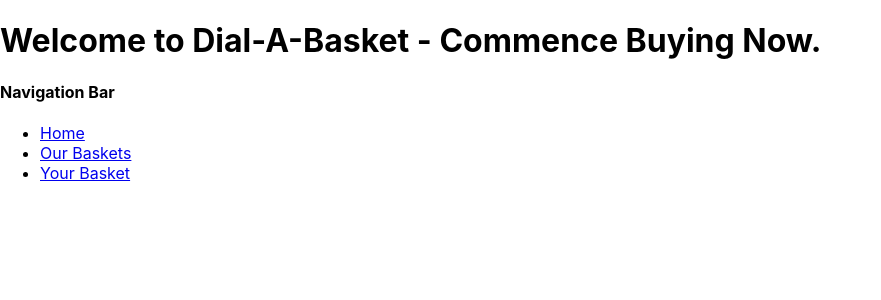
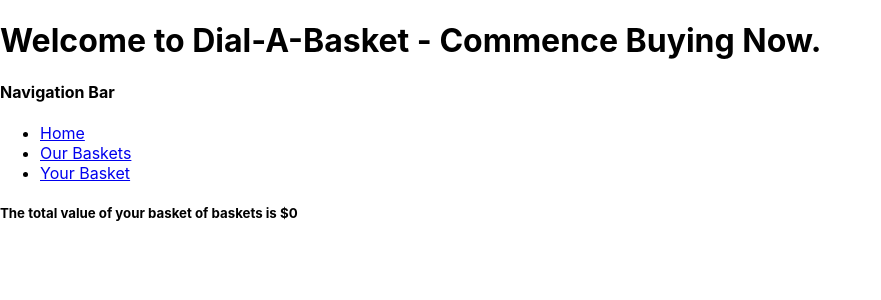
Before and after one commit to ASGili/Basket-A-Basket, a React (Create React App) app: page /basket in a window 1280 px wide. Shown: the top 300 px of the page, without its empty margins (0-881 px from the left). Built offline with nearby package versions, Linux system fonts and the light colour scheme.

Commit message:
added total value of basket

```diff
--- a/src/components/UserBasket.js
+++ b/src/components/UserBasket.js
@@ -3,13 +3,17 @@ import BasketItem from "./BasketItem"
 const Basket = ({basket, handleDelFromBasket}) => {
 
     const userBasket = basket.map((item, index) => {return <BasketItem handleDelFromBasket={handleDelFromBasket} index={index} item={item} />
-
     })
 
+    const totalValue = basket.reduce((total, item)=>{return total + item.price},0)
+
     return(
+        <div>
+        <h5>The total value of your basket of baskets is ${totalValue}</h5>
         <ul>
         {userBasket}
         </ul>
+        </div>
     )
 }
 
```
